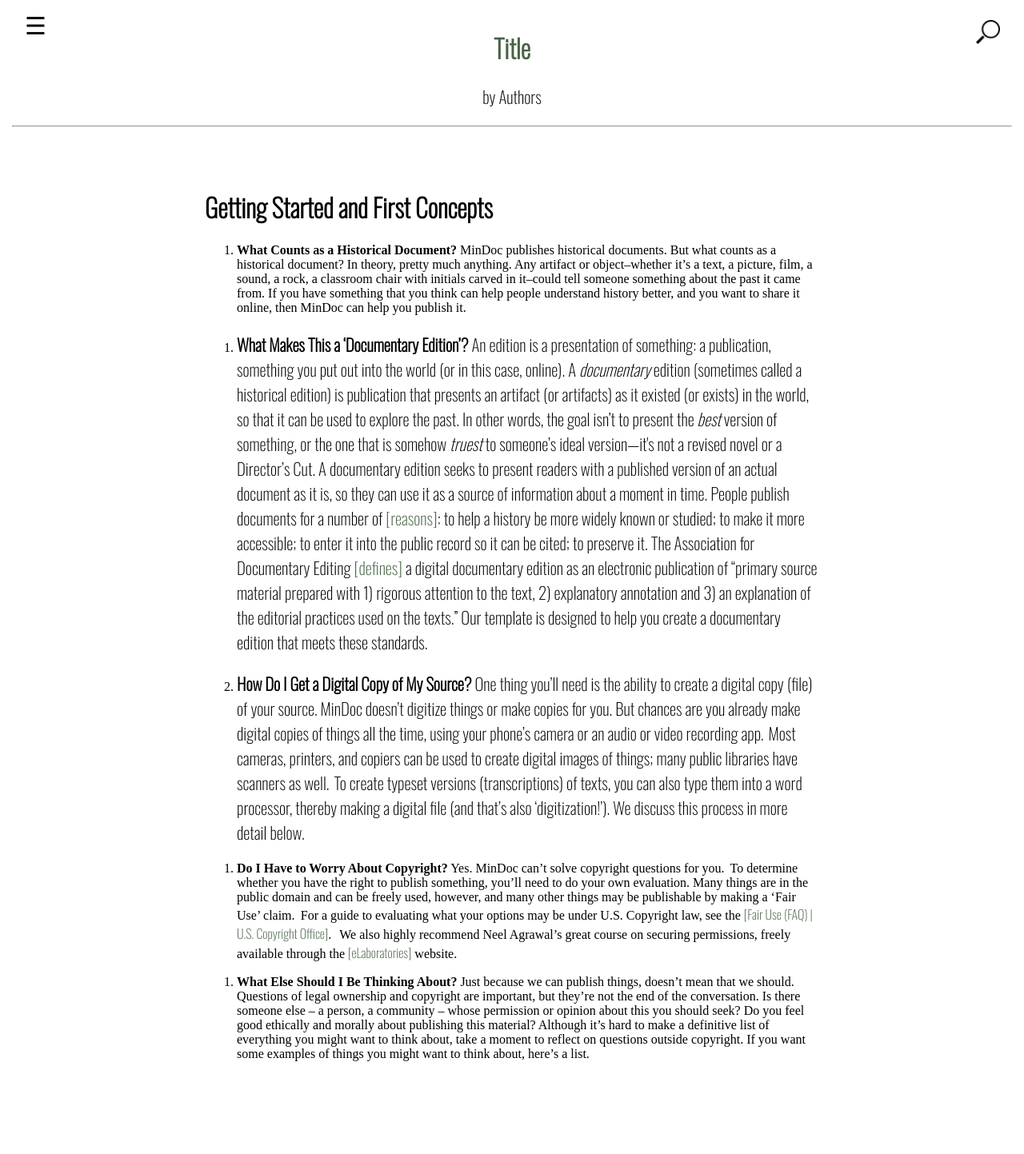
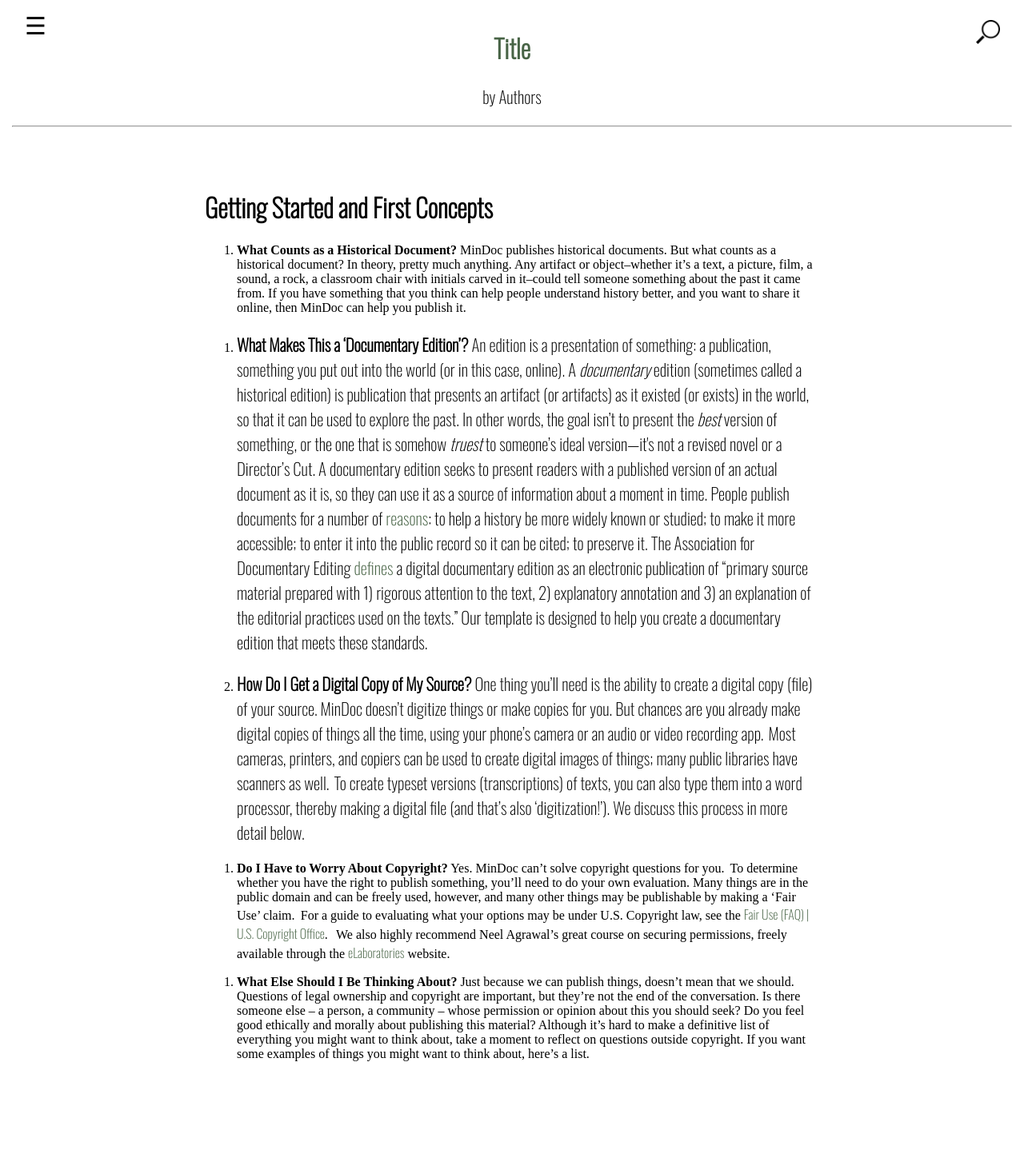
Before and after one commit to jwr12/MindocMD_sample, a Jekyll site: the page built from 003_Getting_Started_And_First_Concepts.md, in a window 1280 px wide. Shown: the whole page at 80% size. Built offline with Jekyll 4.4.1, drawn with Linux system fonts in a browser that asks for light colours.

```diff
--- a/003_Getting_Started_And_First_Concepts.md
+++ b/003_Getting_Started_And_First_Concepts.md
@@ -31,11 +31,11 @@ number: 003
     readers with a published version of an actual document as it is, so
     they can use it as a source of information about a moment in time.
     People publish documents for a number of
-    [[reasons]](https://elaboratories.org/courses/why-edit/):
+    [reasons](https://elaboratories.org/courses/why-edit/):
     to help a history be more widely known or studied; to make it more
     accessible; to enter it into the public record so it can be cited;
     to preserve it.  The Association for Documentary Editing
-    [[defines]](https://www.documentaryediting.org/wordpress/?page_id=508)
+    [defines](https://www.documentaryediting.org/wordpress/?page_id=508)
     a digital documentary edition as an electronic publication of
     "primary source material prepared with 1) rigorous attention to the
     text, 2) explanatory annotation and 3) an explanation of the
@@ -64,11 +64,11 @@ number: 003
     Many things are in the public domain and can be freely used,
     however, and many other things may be publishable by making a 'Fair
     Use' claim.  For a guide to evaluating what your options may be
-    under U.S. Copyright law, see the [[Fair Use (FAQ) \| U.S. Copyright
-    Office]](https://www.copyright.gov/help/faq/faq-fairuse.html).
+    under U.S. Copyright law, see the [Fair Use (FAQ) \| U.S. Copyright
+    Office](https://www.copyright.gov/help/faq/faq-fairuse.html).
     We also highly recommend Neel Agrawal's great course on securing
     permissions, freely available through the
-    [[eLaboratories]](https://elaboratories.org/courses/securing-permissions/)
+    [eLaboratories](https://elaboratories.org/courses/securing-permissions/)
     website.
 
 <!-- -->
```
